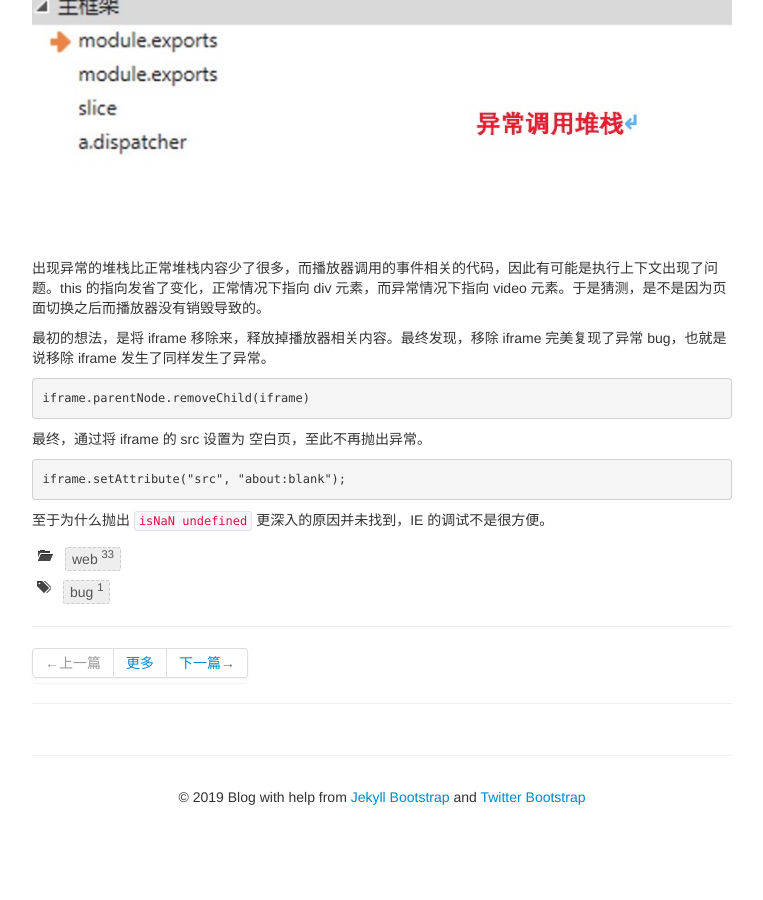
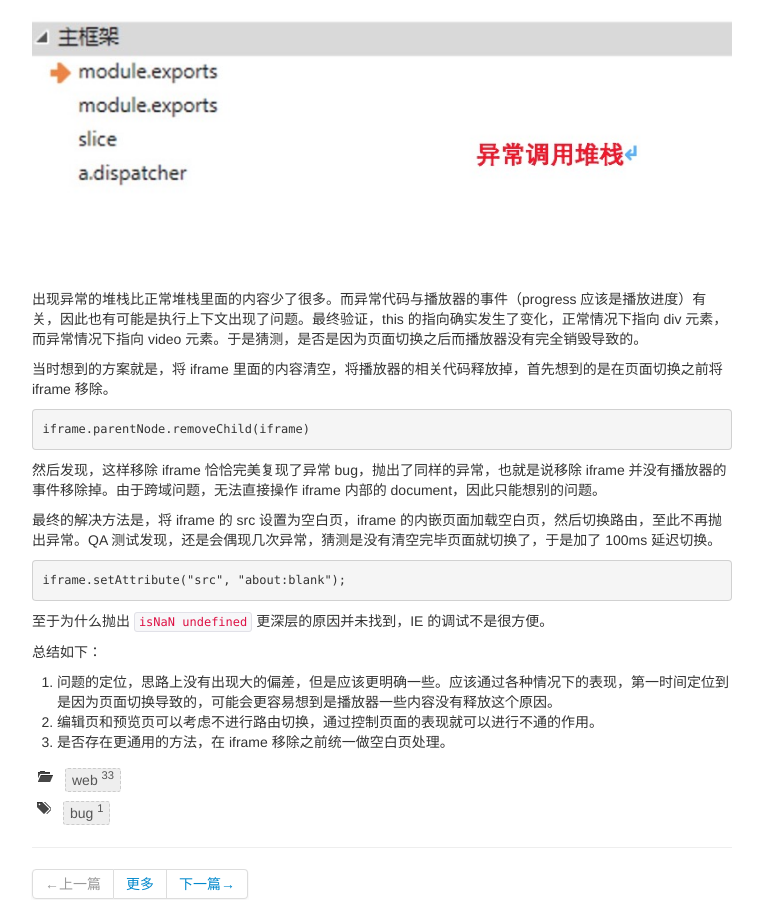
Before and after one commit to i12n/i12n.github.io, a Jekyll site: the page built from _posts/2019-05-30-fix-a-bug.md, in a window 1280 px wide and 900 px high, scrolled down 2195 px. Shown: the whole window, without its empty margins (258-1021 px from the left). Built offline with Jekyll 4.4.1, drawn with Linux system fonts in a browser that asks for light colours; before the commit the page ends 3012 px from its top, so only the background shows below that; some of the changed text lies outside the part shown.

Commit message:
fix 2019-05-30-fix-a-bug

````diff
--- a/_posts/2019-05-30-fix-a-bug.md
+++ b/_posts/2019-05-30-fix-a-bug.md
@@ -12,6 +12,8 @@ tags: [ bug ]
 在 IE 11 浏览器中，从编辑页跳转到预览页会抛出异常，其 Chrome 浏览器无异常抛出。异常如下：
 
 ![异常图片](/assets/images/web/debug/debug-trace.png)
+
+导致异常的原因是 `isNaN undefined`
 
 代码调用情况如下：
 
@@ -54,32 +56,40 @@ tags: [ bug ]
     };
     ```
 
-4. `isNaN` 报错： undefined
+4. `isNaN undefined` 抛出异常
 
 原因猜测：
 
-  1. 猜测 `isNaN` 被重写覆盖。经过排查并未发现 `isNaN` 被重写的代码逻辑，而且正常情况下 IE 11 是原生支持 `isNaN` 的，并且再未做页面切换之前整个代码调用是正常的。
+  1. 猜测 `isNaN` 被重写覆盖。经过排查并未发现 `isNaN` 被重写的代码逻辑，而且正常情况下 IE 11 是原生支持 `isNaN` 的，如果页面不做切换情况下，整个代码调用是正常的。
 
-  2. 猜测与页面切换有关系。经过验证，通过 URL 直接进入页面是没有异常的；一旦从编辑页跳转到浏览页，就会抛出异常，单页应用并页面切换不会 reload 页面。
+  2. 猜测与页面切换有关系。经过验证，通过 URL 直接进入页面是没有异常的；一旦从编辑页跳转到浏览页就会抛出异常。而单页应用路由变化的时候不会 reload 页面。
 
-  3. 猜测抛出的异常与编辑页有关。虽然进入浏览页之后抛异常，但是播放器是正常工作的。
+  3. 猜测抛出的异常与编辑页有关。虽然异常是在进入浏览页之后抛出，但是浏览页的播放器是正常工作的。
 
 看了一下正常情况的调用堆栈对比：
 
 ![对比图片](/assets/images/web/debug/compare.png)
 
-出现异常的堆栈比正常堆栈内容少了很多，而播放器调用的事件相关的代码，因此有可能是执行上下文出现了问题。this 的指向发省了变化，正常情况下指向 div 元素，而异常情况下指向 video 元素。于是猜测，是不是因为页面切换之后而播放器没有销毁导致的。
+出现异常的堆栈比正常堆栈里面的内容少了很多。而异常代码与播放器的事件（progress 应该是播放进度）有关，因此也有可能是执行上下文出现了问题。最终验证，this 的指向确实发生了变化，正常情况下指向 div 元素，而异常情况下指向 video 元素。于是猜测，是否是因为页面切换之后而播放器没有完全销毁导致的。
 
-最初的想法，是将 iframe 移除来，释放掉播放器相关内容。最终发现，移除 iframe 完美复现了异常 bug，也就是说移除 iframe 发生了同样发生了异常。
+当时想到的方案就是，将 iframe 里面的内容清空，将播放器的相关代码释放掉，首先想到的是在页面切换之前将 iframe 移除。
 
 ```js
 iframe.parentNode.removeChild(iframe)
 ```
 
-最终，通过将 iframe 的 src 设置为 空白页，至此不再抛出异常。
+然后发现，这样移除 iframe 恰恰完美复现了异常 bug，抛出了同样的异常，也就是说移除 iframe 并没有播放器的事件移除掉。由于跨域问题，无法直接操作 iframe 内部的 document，因此只能想别的问题。
+
+最终的解决方法是，将 iframe 的 src 设置为空白页，iframe 的内嵌页面加载空白页，然后切换路由，至此不再抛出异常。QA 测试发现，还是会偶现几次异常，猜测是没有清空完毕页面就切换了，于是加了 100ms 延迟切换。
 
 ```js
 iframe.setAttribute("src", "about:blank");
 ```
 
-至于为什么抛出 `isNaN undefined` 更深入的原因并未找到，IE 的调试不是很方便。
+至于为什么抛出 `isNaN undefined` 更深层的原因并未找到，IE 的调试不是很方便。
+
+总结如下：
+
+1. 问题的定位，思路上没有出现大的偏差，但是应该更明确一些。应该通过各种情况下的表现，第一时间定位到是因为页面切换导致的，可能会更容易想到是播放器一些内容没有释放这个原因。
+2. 编辑页和预览页可以考虑不进行路由切换，通过控制页面的表现就可以进行不通的作用。
+3. 是否存在更通用的方法，在 iframe 移除之前统一做空白页处理。
````
